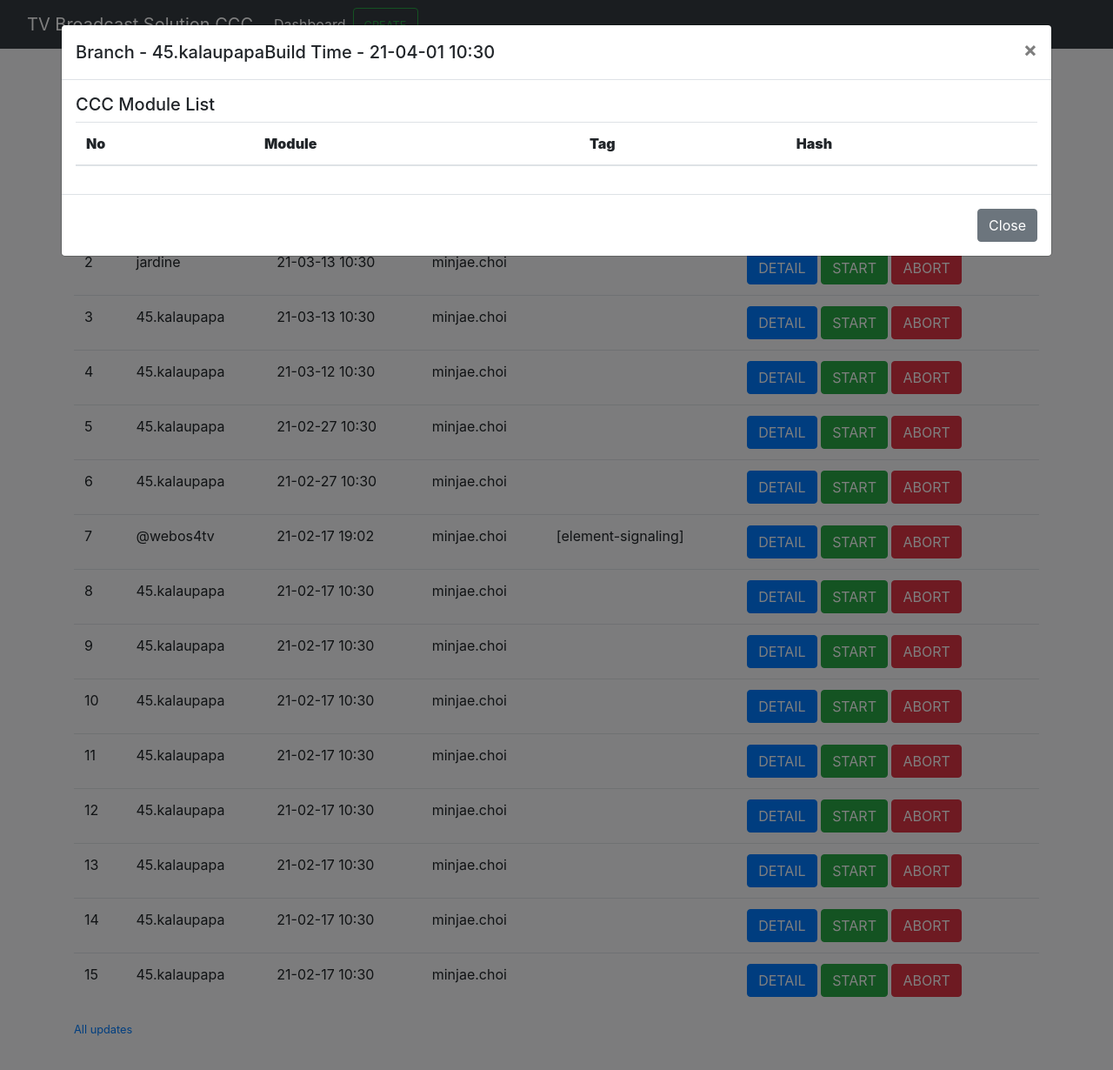
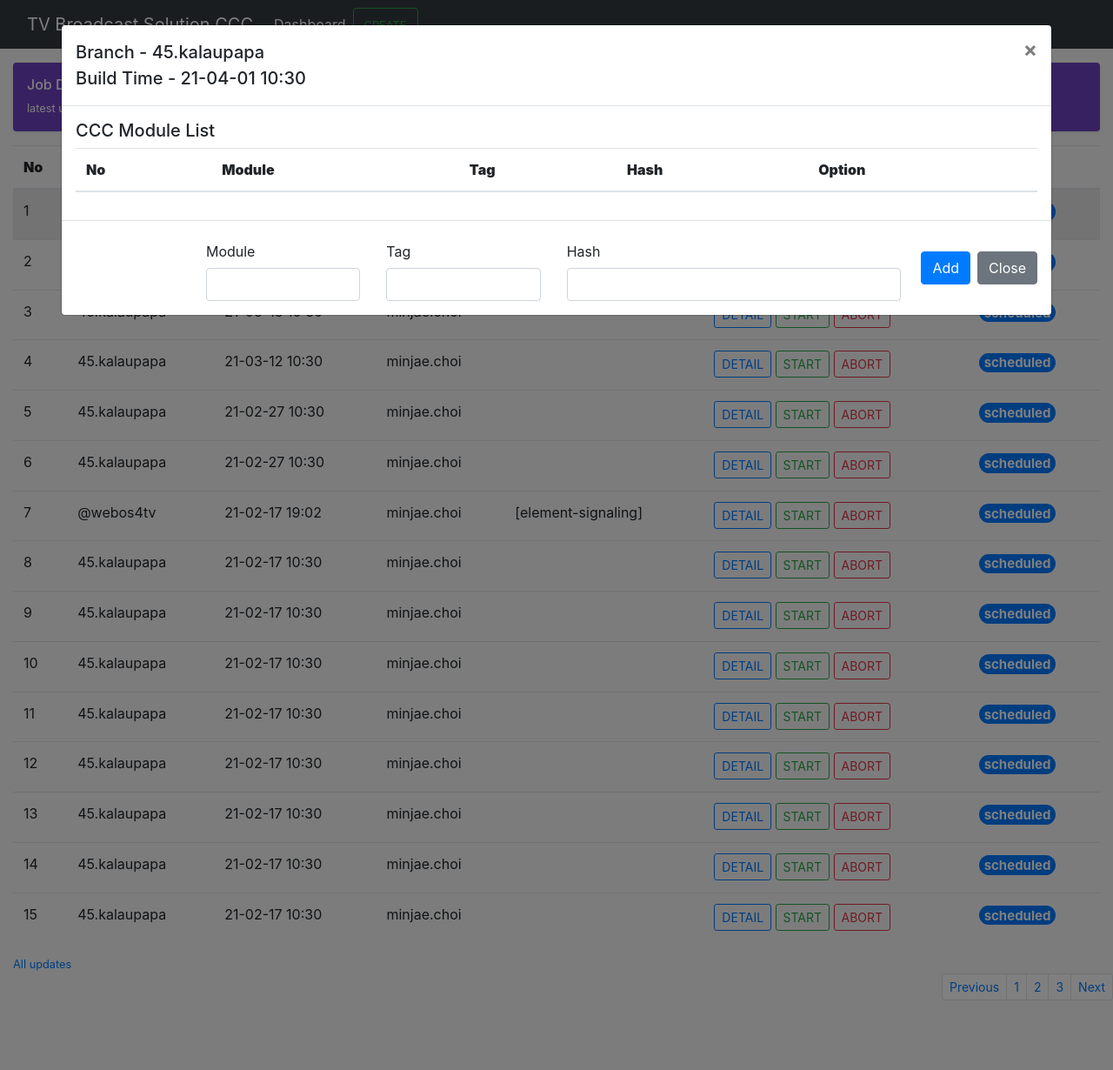
Before and after one commit to minjae200/CAT_Template, a Django app: page /CCC/ in a window 1280 px wide, after a click on "DETAIL". Shown: the top 1230 px of the page at 87% size. Run offline with Django 3.2, Linux system fonts and the light colour scheme; data comes from the database, SQL or seed files in the repository; both versions use the stored data as it was after the commit; lists and menus that the app fills with data are empty; some libraries are stand-ins or nearby versions.

Commit message:
[CAT] add operation : module ADD, DELETE

```diff
--- a/CAT/CCC/Helper/ViewHelper.py
+++ b/CAT/CCC/Helper/ViewHelper.py
@@ -8,6 +8,6 @@ def is_exist_module(job, data):
     queryset = job.module_set.all()
     exist = False
     for query in queryset:
-        if data['name'] in query.name:
+        if data['name'] == query.name:
             exist = True
     return exist
--- a/CAT/CCC/models.py
+++ b/CAT/CCC/models.py
@@ -16,4 +16,4 @@ class Module(models.Model):
     hash_value = models.CharField(max_length=100)
 
     def __str__(self):
-        return '{}_{}_{}'.format(self.name, self.tag, self.hash_value)
+        return '{}_{}_{}_{}'.format(self.name, self.tag, self.hash_value, self.id)
--- a/CAT/CCC/static/detail.js
+++ /dev/null
@@ -1,29 +0,0 @@
-$('#detailModal').on('show.bs.modal', function (event) {
-  var button = $(event.relatedTarget)
-  var branch = button.data('job_branch')
-  var build_time = button.data('job_time')
-  var modules = button.data('job_modules')
-
-  var modal = $(this)
-
-  var title = "Branch - " + branch
-  title += "Build Time - " + build_time
-  modal.find('.modal-title').text(title)
-
-  tbody = modal.find('.modal-body table tbody')
-  tbody_html = ''
-  modules = modules.split(' ').slice(0, -1);
-  for (var i=0; i<modules.length; i++) {
-    let module = modules[i].split('_')
-    let module_name = module[0]
-    let module_tag = module[1]
-    let module_hash = module[2]
-    let loop = i + 1
-
-    tbody_html += '<tr><td>' + loop + '</td>'
-    tbody_html += '<td>' + module_name + '</td>'
-    tbody_html += '<td>' + module_tag + '</td>'
-    tbody_html += '<td>' + module_hash + '</td></tr>'
-  }
-  tbody.html(tbody_html)
-});
--- /dev/null
+++ b/CAT/CCC/static/detail_job.js
@@ -0,0 +1,114 @@
+var id;
+$('#detailModal').on('show.bs.modal', function (event) {
+
+  var button = $(event.relatedTarget)
+  var branch = button.data('job_branch')
+  var build_time = button.data('job_time')
+  var modules = button.data('job_modules')
+  id = button.data('job_id')
+
+  var modal = $(this)
+
+  var title = "Branch - " + branch + '<br>'
+  title += "Build Time - " + build_time
+  modal.find('.modal-title').html(title)
+
+  tbody = modal.find('.modal-body table tbody')
+  tbody_html = ''
+  modules = modules.split(' ').slice(0, -1);
+  for (var i=0; i<modules.length; i++) {
+    let module = modules[i].split('_');
+    let module_name = module[0];
+    let module_tag = module[1];
+    let module_hash = module[2];
+    let module_id = module[3];
+    let loop = i + 1
+
+    tbody_html += '<tr><td>' + loop + '</td>'
+    tbody_html += '<td>' + module_name + '</td>'
+    tbody_html += '<td>' + module_tag + '</td>'
+    tbody_html += '<td>' + module_hash + '</td>'
+    tbody_html += '<td>\
+        <button type="button" class="btn btn-outline-danger btn-sm" onclick="deleteModule(' + id + ',' + module_id + ')">\
+        delete</button></td></tr>'
+  }
+  tbody.html(tbody_html)
+});
+
+function deleteModule(job_id, module_id) {
+  $.ajax({
+    url: job_id + '/abort/' + module_id + '/',
+    type: "POST",
+    data: { job_id : job_id, module_id : module_id },
+    success: function(data) {
+      alert_message = $(detailModal).find('.footer-alert-messages')
+      messages = data['messages']
+      if (messages['type'] === 'warning') {
+        alert_message.html("<div class='alert alert-warning' role='alret'>" + messages['content'] +"</div>");
+      } else {
+        alert_message.html("<div class='alert alert-success' role='alret'>" + messages['content'] +"</div>");
+
+        $('.modal-body').load(job_id+'/detail/', function (response, status, xhr) {
+          if (status === "success") {
+              $(".modalBody").modal('show');
+          }
+        });
+      }
+    },
+    error: function(request,status,error){
+      alert("code:"+request.status+"\n"+"message:"+request.responseText+"\n"+"error:"+error);
+    }
+  });
+}
+
+$('#detailModal').on('shown.bs.modal', function (event) {
+  console.log("shown")
+});
+
+$('#detailModal').on('hidden.bs.modal', function (event) {
+  console.log("hidden")
+});
+
+$('#detailModal').on('loaded.bs.modal', function (event) {
+  console.log("loaded")
+});
+
+$('#detailModal').on('hide.bs.modal', function (event) {
+  console.log("modal close");
+  alert_message = $(this).find('.footer-alert-messages')
+  alert_message.html('');
+  var close_form = document.detailCloseForm[0];
+  close_form.action = "";
+  close_form.method = "post";
+  close_form.submit();
+  // var name = module_form.module_name.value
+  // var tag = module_form.module_tag.value
+  // var hash = module_form.module_hash.value
+});
+
+$('#detailAdd').on('click', function(event) {
+  $.ajax({
+    url: id+'/',
+    type: "POST",
+    data: $("#moduleAddForm").serialize(),
+    success: function(data) {
+      alert_message = $(detailModal).find('.footer-alert-messages')
+      messages = data['messages']
+      if (messages['type'] === 'warning') {
+        alert_message.html("<div class='alert alert-warning' role='alret'>" + messages['content'] +"</div>");
+      }
+      else {
+        alert_message.html("<div class='alert alert-success' role='alret'>" + messages['content'] +"</div>");
+
+        $('.modal-body').load(id+'/detail/', function (response, status, xhr) {
+          if (status === "success") {
+              $(".modalBody").modal('show');
+          }
+        });
+      }
+    },
+    error: function(request,status,error){
+      alert("code:"+request.status+"\n"+"message:"+request.responseText+"\n"+"error:"+error);
+    }
+  });
+});
--- /dev/null
+++ b/CAT/CCC/static/main_button.js
@@ -0,0 +1,4 @@
+function PageMove(page=null, option=null) {
+    console.log(typeof(page))
+    console.log(option)
+}
--- a/CAT/CCC/templates/base.html
+++ b/CAT/CCC/templates/base.html
@@ -17,6 +17,7 @@
             integrity="sha384-JjSmVgyd0p3pXB1rRibZUAYoIIy6OrQ6VrjIEaFf/nJGzIxFDsf4x0xIM+B07jRM"
             crossorigin="anonymous">
     </script>
+    <script src="https://cdnjs.cloudflare.com/ajax/libs/paginationjs/2.1.4/pagination.min.js"></script>
 </head>
 <body>
     {% block content %} {% endblock %}
--- a/CAT/CCC/templates/main.html
+++ b/CAT/CCC/templates/main.html
@@ -16,7 +16,7 @@
     <div class="navbar-collapse offcanvas-collapse" id="navbarsExampleDefault">
       <ul class="navbar-nav me-auto mb-2 mb-lg-0">
         <li class="nav-item">
-          <a class="nav-link active" aria-current="page" href="#">Dashboard</a>
+          <a class="nav-link active" aria-current="page" href="{% url 'CCC:main' 1 %}">Dashboard</a>
         </li>
       </ul>
       <a href="" class="btn btn-outline-success" data-toggle="modal" data-target="#createModal">
@@ -44,7 +44,7 @@
               <input id="build_time" type="time" name="build_time">
               </p>
             </div>
-          <div class="modal-footer">
+            <div class="modal-footer">
               <input class="btn btn-primary" type="submit" name="create" value="Create">
             </form>
             <button type="button" class="btn btn-secondary" data-dismiss="modal">Close</button>
@@ -55,22 +55,24 @@
   </div>
 </nav>
 
-<main class="container">
+<main class="container-fluid">
   <div class="d-flex align-items-center p-3 my-3 text-white bg-purple rounded shadow-sm">
     <div class="lh-1">
-      <h1 class="h6 mb-0 text-white lh-1">Job Dashboard</h1>
+      <h1 class="h6 mb-1 text-white lh-1">Job Dashboard</h1>
       <small>latest update 2021.02.11</small>
     </div>
   </div>
   {% if latest_job_list %}
-  <table class="table">
+  <table class="table table-hover">
       <thead>
           <tr>
               <th scope="col"><b> No </b></th>
               <th scope="col"><b> Register job</b></th>
               <th scope="col"><b> Start Time</b></th>
-              <th scope="col"><b> User Name</b></th>
+              <th scope="col"><b> Assignee </b></th>
               <th scope="col"><b> Summary </b></th>
+              <th scope="col"><b> Option </b></th>
+              <th scope="col"><b> Status </b></th>
           </tr>
       </thead>
       <tbody>
@@ -86,15 +88,12 @@
               {% endfor %}
               </td>
               <td>
-                <!-- <a href="{% url 'CCC:detail' job.id %}"
-                  class="btn btn-primary">
-                  DETAIL
-                </a> -->
-                <a href="#" class="btn btn-primary" data-toggle="modal" data-target="#detailModal"
-                  data-job_branch="{{ job.branch }}"
-                  data-job_time="{{ job.build_start_time | date:'y-m-d H:i' }}"
-                  data-job_modules=
-                    "{% for module in job.module_set.all %}{{module}} {% endfor %}">
+                <a href="#" class="btn btn-outline-primary btn-sm" data-toggle="modal" data-target="#detailModal"
+                    data-job_branch="{{ job.branch }}"
+                    data-job_time="{{ job.build_start_time | date:'y-m-d H:i' }}"
+                    data-job_modules=
+                      "{% for module in job.module_set.all %}{{module}} {% endfor %}"
+                    data-job_id="{{job.id}}">
                   DETAIL
                 </a>
                 <div class="modal fade" id="detailModal" tabindex="-1" aria-labelledby="detailModalLabel" aria-hidden="true">
@@ -106,22 +105,48 @@
                           <span aria-hidden="true">&times;</span>
                         </button>
                       </div>
-                      <div class="modal-body">
+
+                      <div class="footer-alert-messages"> </div>
+                      <div class="modal-body" id="modalBody">
                         <h5> CCC Module List </h5>
                         <table class="table">
                           <thead>
                             <tr>
                               <th scope="col"><b> No </b></th>
-                              <th scope="col"><b> Module</b></th>
-                              <th scope="col"><b> Tag</b></th>
-                              <th scope="col"><b> Hash</b></th>
+                              <th scope="col"><b> Module </b></th>
+                              <th scope="col"><b> Tag </b></th>
+                              <th scope="col"><b> Hash </b></th>
+                              <th scope="col"><b> Option </b></th>
                             </tr>
                           </thead>
                           <tbody> </tbody>
                         </table>
                       </div>
                       <div class="modal-footer">
-                        <button type="button" class="btn btn-secondary" data-dismiss="modal">Close</button>
+                        <div class="col-sm-9">
+                          <form id="moduleAddForm" name="moduleAddForm">
+                            {% csrf_token %}
+                            <div class="row">
+                            <div class="col-4 col-sm-3">
+                              <label for="module-name" class="col-form-label">Module</label>
+                              <input type="text" class="form-control" id="module-name" name="module_name">
+                            </div>
+                            <div class="col-4 col-sm-3">
+                              <label for="module-tag" class="col-form-label">Tag</label>
+                              <input type="text" class="form-control" id="module-tag" name="module_tag">
+                            </div>
+                            <div class="col-4 col-sm-6">
+                              <label for="module-hash" class="col-form-label">Hash</label>
+                              <input type="text" class="form-control" id="module-hash" name="module_hash">
+                            </div>
+                          </div>
+                        </form>
+                      </div>
+                        <button type="button" class="btn btn-primary" id="detailAdd">Add</button>
+                        <form name="detailCloseForm">
+                          {% csrf_token %}
+                          <button type="button" class="btn btn-secondary" data-dismiss="modal" id="detailClose" name="detailClose">Close</button>
+                        </form>
                       </div>
                     </div>
                   </div>
@@ -129,15 +154,16 @@
 
                 <a href="{% url 'CCC:start' job.id %}"
                     onclick="return confirm('정말 시작?')"
-                    class="btn btn-success">
+                    class="btn btn-outline-success btn-sm">
                     START
                 </a>
                 <a href="{% url 'CCC:abort' job.id %}"
                     onclick="return confirm('정말 삭제?')"
-                    class="btn btn-danger">
+                    class="btn btn-outline-danger btn-sm">
                     ABORT
                 </a>
               </td>
+              <td><h5><span class="badge rounded-pill bg-primary text-white ">scheduled</span></h5></td>
           </tr>
           {% endfor %}
       </tbody>
@@ -149,8 +175,24 @@
   </div>
   </div>
 </main>
+<nav aria-label="Page navigation example">
+  <ul class="pagination justify-content-end pagination-sm">
+    <li class="page-item">
+      <a class="page-link" href="#" tabindex="-1" onclick="PageMove({'option': 'previous'})">Previous</a>
+    </li>
+    <!-- <li class="page-item"><a class="page-link" href="{% url 'CCC:main' 1 %}">1</a></li>
+    <li class="page-item"><a class="page-link" href="{% url 'CCC:main' 2 %}">2</a></li>
+    <li class="page-item"><a class="page-link" href="{% url 'CCC:main' 3 %}">3</a></li> -->
+    <li class="page-item"><a class="page-link" href="#" onclick="PageMove(1)">1</a></li>
+    <li class="page-item"><a class="page-link" href="#" onclick="PageMove(2)">2</a></li>
+    <li class="page-item"><a class="page-link" href="#" onclick="PageMove(3)">3</a></li>
+    <li class="page-item">
+      <a class="page-link" href="#" onclick="PageMove(option='next')">Next</a>
+    </li>
+  </ul>
+</nav>
+<script src="{% static 'offcanvas.js' %}"></script>
+<script src="{% static 'detail_job.js' %}"></script>
+<script src="{% static 'main_button.js' %}"></script>
 </body>
-
-<script src="{% static 'offcanvas.js' %}"></script>
-<script src="{% static 'detail.js' %}"></script>
 {% endblock content %}
--- a/CAT/CCC/urls.py
+++ b/CAT/CCC/urls.py
@@ -4,8 +4,11 @@ from . import views
 app_name = 'CCC'
 urlpatterns = [
     path('', views.MainView, name='main'),
+    path('<int:page>', views.MainView, name='main'),
     path('create/', views.CreateJobView, name='create'),
     path('<int:job_id>/', views.DetailView, name='detail'),
+    path('<int:job_id>/detail/', views.DetailModalView, name='detailmodal'),
     path('<int:job_id>/abort/', views.AbortView, name='abort'),
+    path('<int:job_id>/abort/<int:module_id>/', views.DeleteModuleView, name='deletemodule'),
     path('<int:job_id>/start/', views.ForceStartView, name='start'),
 ]
--- a/CAT/CCC/views.py
+++ b/CAT/CCC/views.py
@@ -1,6 +1,7 @@
 from django.shortcuts import render, get_object_or_404
 from django.views import generic
-from django.http import HttpResponseRedirect
+from django.http import HttpResponseRedirect, HttpResponse, HttpRequest, JsonResponse
+from django.views.decorators.csrf import csrf_exempt
 from django.urls import reverse
 from django.contrib import messages
 from CCC.models import Job, Module
@@ -9,43 +10,89 @@ from CCC.Helper.ViewHelper import *
 from CCC.Helper.DateHelper import *
 
 # Create your views here.
-def MainView(request):
-    if request.method == 'GET':
-        latest_job_list = Job.objects.all().order_by('-build_start_time')[:15]
-        form = JobForm(request.GET)
-        context = {
-            'latest_job_list': latest_job_list,
-            'username': "minjae.choi",
-            'form': form
-        }
-        return render(request, 'main.html', context)
-    else:
-        form = JobForm(request.POST)
-        return HttpResponseRedirect(reverse('CCC:create'))
+current_page = 1
+def MainView(request, page=None, *args, **kwargs):
+    global current_page
+    if page is None: page = current_page
+    start_index = (page-1) * 15
+    end_index = start_index + 15
+    latest_job_list = Job.objects.all().order_by('-build_start_time')[start_index:end_index]
+    form = JobForm(request.GET)
+    context = {
+        'latest_job_list': latest_job_list,
+        'username': "minjae.choi",
+        'form': form
+    }
+    current_page = page
+    return render(request, 'main.html', context)
 
+def DetailModalView(request, job_id):
+    job = get_object_or_404(Job, pk=job_id)
+    context = {
+        'job': job
+    }
+    return render(request, 'detail.html', context)
 
 def DetailView(request, job_id):
-    job = get_object_or_404(Job, pk=job_id)
     try:
+        job = get_object_or_404(Job, pk=job_id)
+        if request.method=='POST':
+            module_name = request.POST['module_name']
+            module_tag = request.POST['module_tag']
+            module_hash = request.POST['module_hash']
+            module = {
+                'name': module_name,
+                'tag': module_tag,
+                'hash_value': module_hash
+            }
+            if not is_valid_module(module):
+                # messages.warning(request, 'Please input the module')
+                module['messages'] = {
+                    'type': 'warning',
+                    'content': 'Please input the module'
+                }
+            elif is_exist_module(job, module):
+                # messages.warning(request, 'Already exist the module')
+                module['messages'] = {
+                    'type': 'warning',
+                    'content': 'Already exist the module'
+                }
+            else:
+                new_module = Module.objects.create(job=job, name=module_name, tag=module_tag, hash_value=module_hash)
+                new_module.save()
+                # messages.success(request, 'Register Success')
+                module['messages'] = {
+                    'type': 'success',
+                    'content': 'Register Success'
+                }
+        else:
+            module = {}
+    except:
+        pass
+    return JsonResponse(module)
+
+@csrf_exempt
+def DeleteModuleView(request, job_id, module_id):
+    result = {'messages': {'type': '', 'content': ''}}
+    try:
+        job = get_object_or_404(Job, pk=job_id)
         if request.method == 'POST':
-            form = ModuleForm(request.POST)
-            if form.is_valid():
-                if not is_valid_module(form.cleaned_data):
-                    pass
-                elif is_exist_module(job, form.cleaned_data):
-                    messages.info(request, 'Already exist the module')
-                else:
-                    module_name = form.cleaned_data['name']
-                    module_tag = form.cleaned_data['tag']
-                    module_hash = form.cleaned_data['hash_value']
-                    new_module = Module.objects.create(job=job, name=module_name, tag=module_tag, hash_value=module_hash)
-                    new_module.save()
-                form = ModuleForm()
+            module = job.module_set.all().filter(pk=module_id)
+            module_name = module[0].name
+            module.delete()
+            result['messages'] = {
+                'type': 'success',
+                'content': 'Delete Success! ({})'.format(module_name)
+            }
         else:
-            form = ModuleForm(request.GET)
-        return render(request, 'detail.html', {'job': job, 'form': form})
-    except (KeyError, Job.DoesNotExist):
-        return render(request, 'main.html')
+            pass
+    except Exception as Error:
+        result['messages'] = {
+            'type': 'warning',
+            'content': '{}'.format(Error)
+        }
+    finally:
+        return JsonResponse(result)
 
 def AbortView(request, job_id):
     print("ABORT!!!")
@@ -71,4 +118,4 @@ def CreateJobView(request):
     else:
         print("request get!")
         form = JobForm(request.GET)
-    return HttpResponseRedirect(reverse('CCC:main'))
+    return HttpResponseRedirect(reverse('CCC:main', kwargs={'page': 1}))
```
Also changed, not shown: CAT/CCC/templates/detail.html (+6 -23 lines), CAT/CCC/static/offcanvas.css (line endings or trailing spaces), CAT/db.sqlite3.
